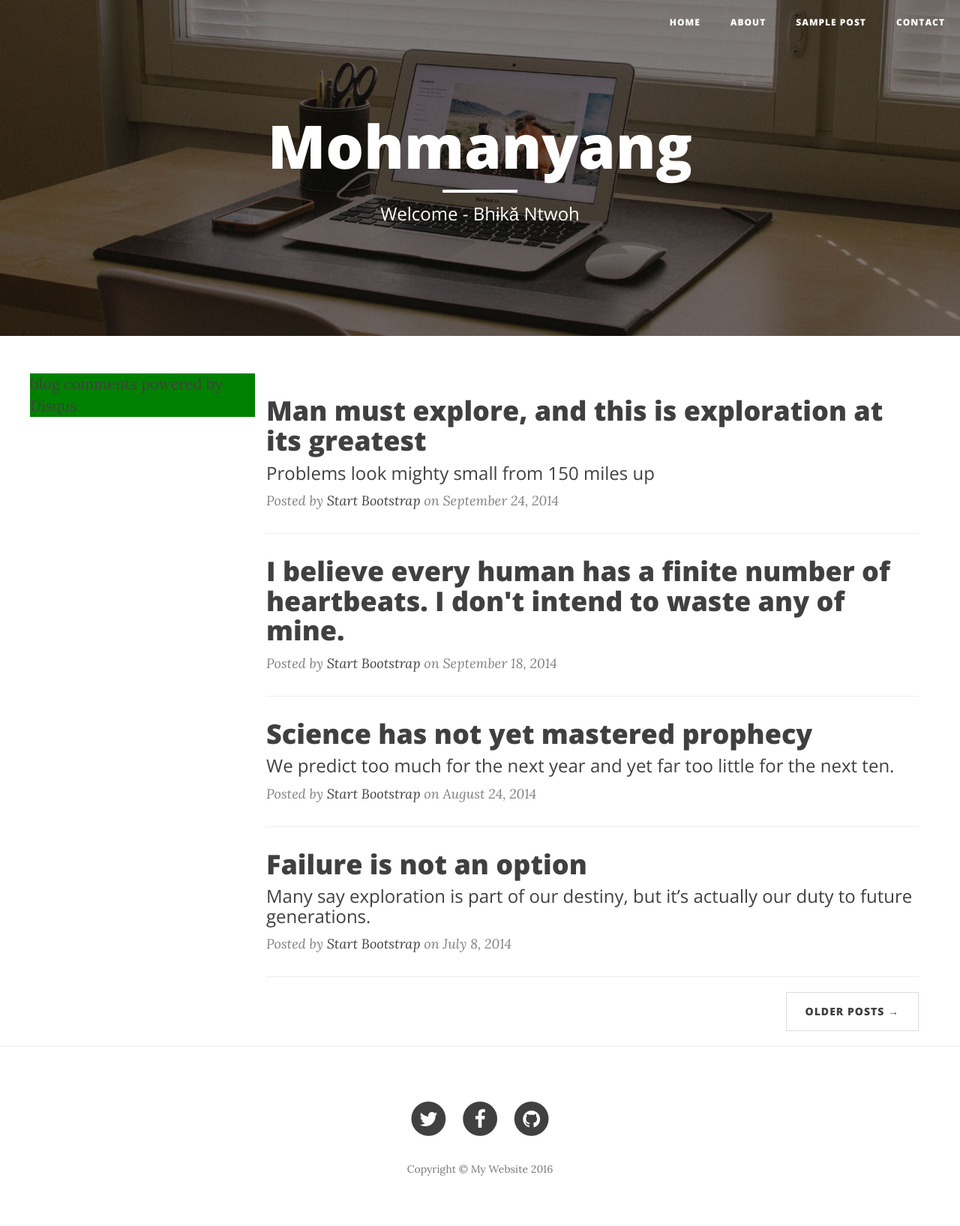
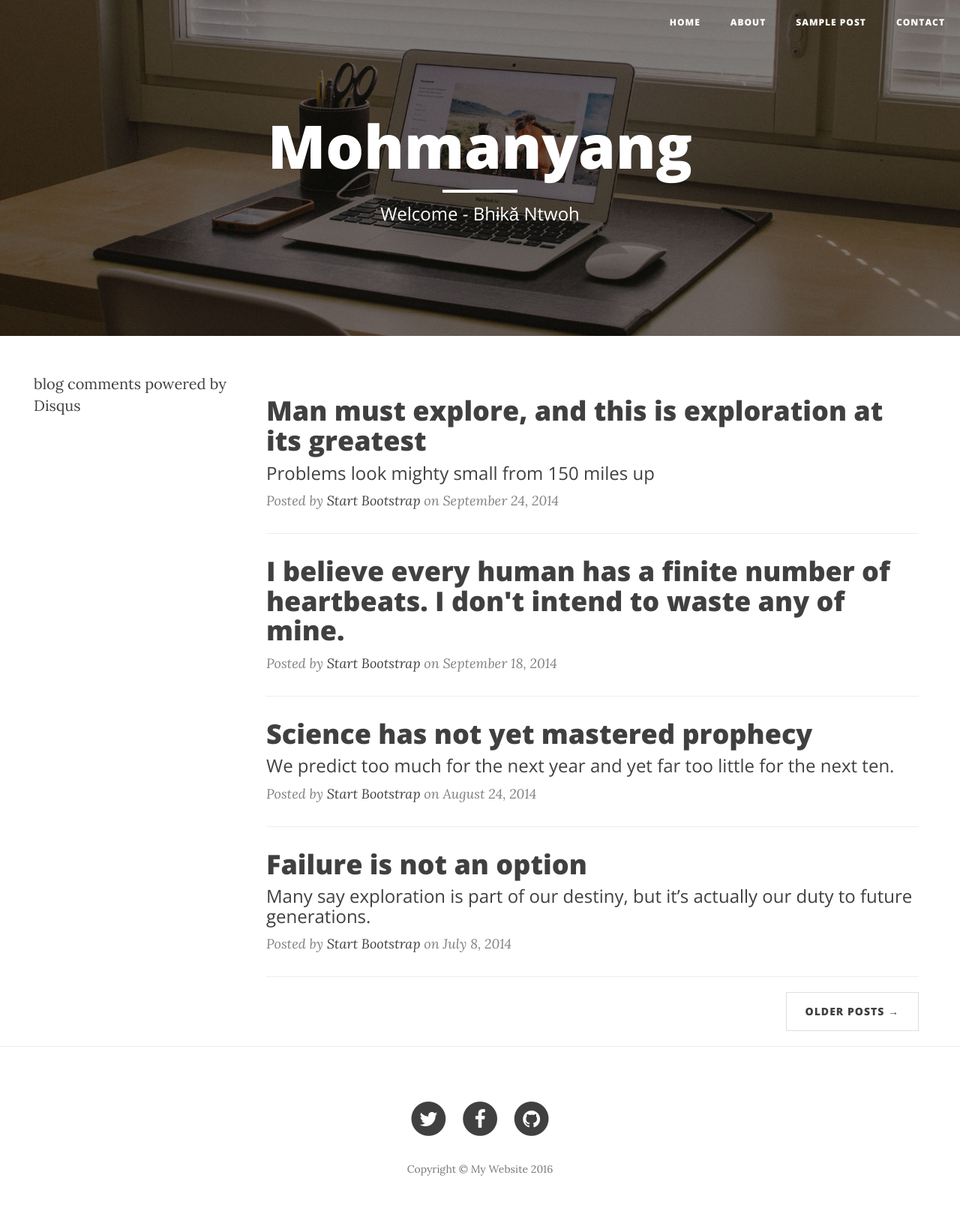
Before and after one commit to LaVillaine/LaVillaine.github.io, a Jekyll site: the page built from index.html, in a window 1280 px wide. Shown: the whole page at 75% size. Built offline with Jekyll 4.4.1, drawn with Linux system fonts in a browser that asks for light colours; nearby versions of some CDN libraries; comment, search, counter and statistics services are not loaded.

Commit message:
removed colour

```diff
--- a/_layouts/default.html
+++ b/_layouts/default.html
@@ -74,7 +74,7 @@
     <div class="container"  style="padding: 0px">
         <div class="row row-offcanvas row-offcanvas-left">
 			<!--div class="row-offcanvas row-offcanvas-right"-->
-				<div class="col-lg-3 sidebar-offcanvas" style="padding: 0px; background-color:green" id="sidebarLeft" role="navigation">
+				<div class="col-lg-3 sidebar-offcanvas" style="padding-left: 5px;id="sidebarLeft" role="navigation">
 					<!--div class="well sidebar-nav">
 						<ul class="nav">
 						  <li>Left Sidebar</li>
```
